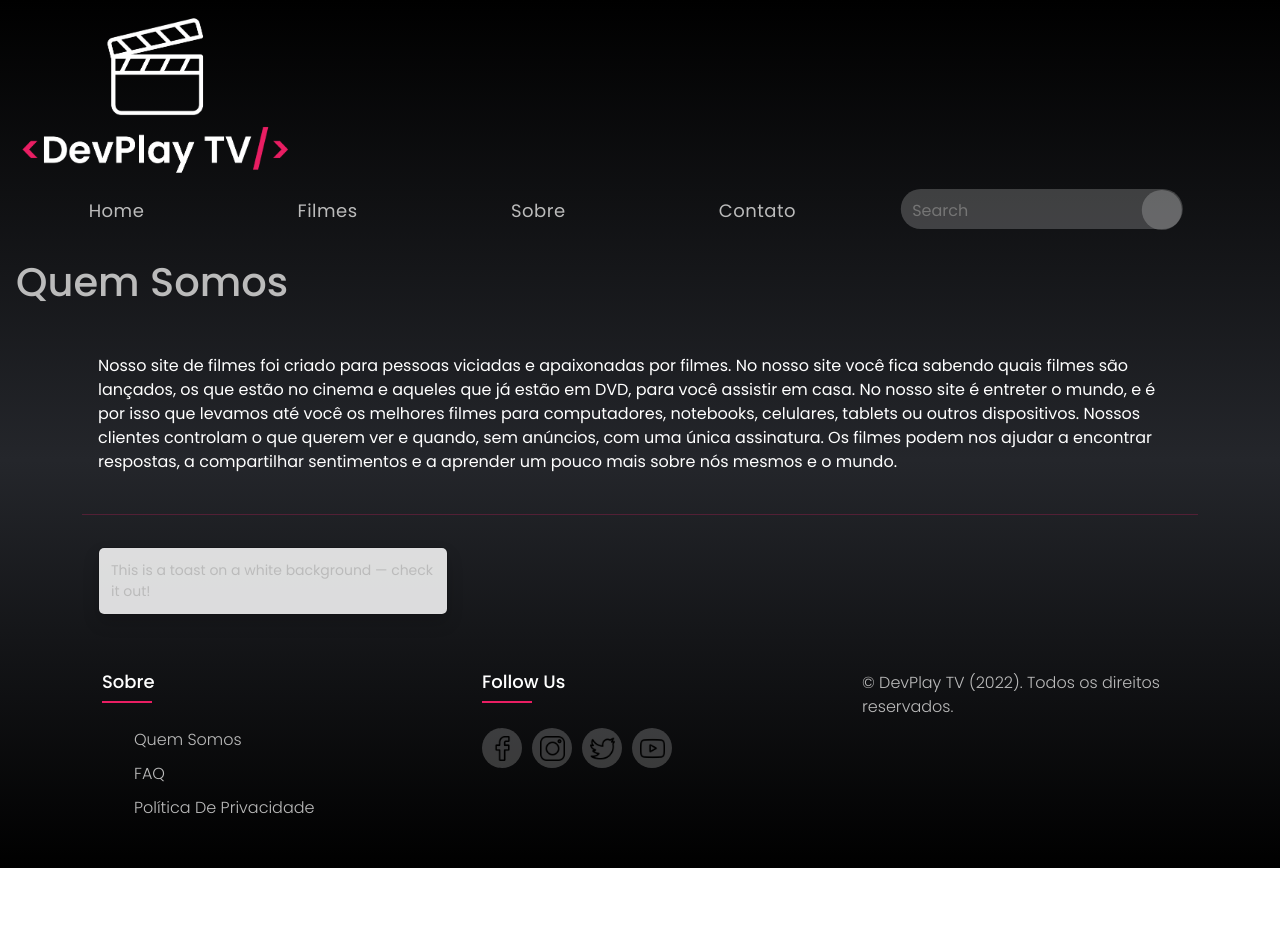
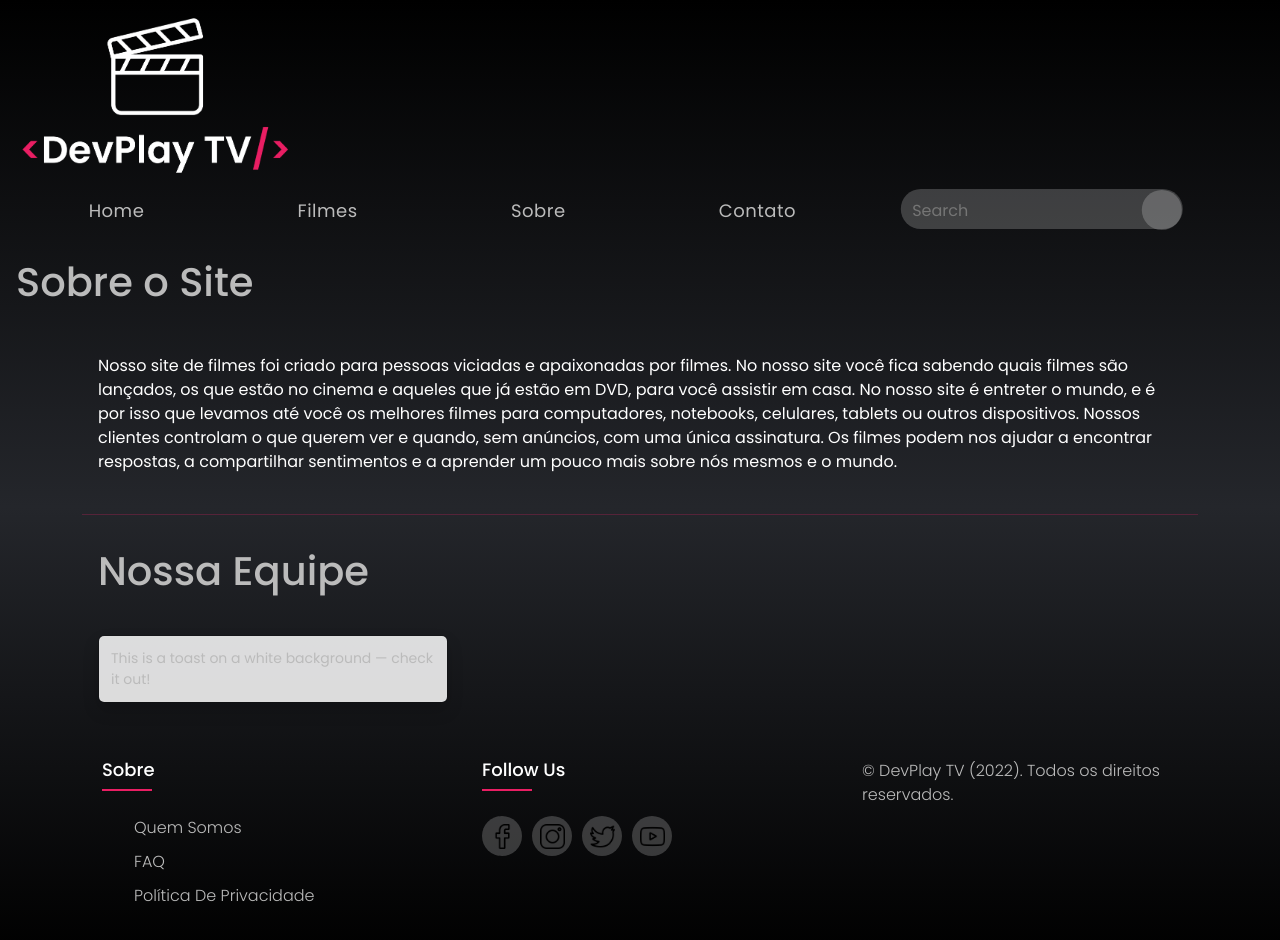
Before and after one commit to moondev94/projeto-modulo3-squad1, a React (Create React App) app: page /Sobre in a window 1280 px wide. Shown: the top 940 px of the page. Before the commit the page ends 868 px from the top, so only its background shows below. Built offline with nearby package versions, Linux system fonts and the light colour scheme; a web font is replaced by a local one.

Commit message:
Update Sobre.jsx

```diff
--- a/src/view/Sobre.jsx
+++ b/src/view/Sobre.jsx
@@ -1,16 +1,16 @@
 import React from 'react';
 import { Container, Row, Col, Toast, ToastHeader, ToastBody } from 'reactstrap';
+import "./css/Sobre.css"
 
 const Sobre = () => {
-  document.title = "Sobre";
+  document.title = "Sobre"
   return (
     <div>
-      <h1 className="p-3">Quem Somos</h1>
-
+      <h1 className="p-3"> <span>Sobre</span> o Site</h1>
       <Container>
         <Row>
           <Col>
-             <div className="p-3 my-2 rounded" >
+            <div className="p-3 my-2 rounded">
               <Col>
                 <ToastBody style={{color: 'white'}}>
                 Nosso site de filmes foi criado para pessoas viciadas e apaixonadas por filmes. No nosso site você fica sabendo quais filmes são lançados, os que estão no cinema e aqueles que já estão em DVD, para você assistir em casa.  No nosso site é entreter o mundo, e é por isso que levamos até você os melhores filmes para computadores, notebooks, celulares, tablets ou outros dispositivos. Nossos clientes controlam o que querem ver e quando, sem anúncios, com uma única assinatura.  Os filmes podem nos ajudar a encontrar respostas, a compartilhar sentimentos e a aprender um pouco mais sobre nós mesmos e o mundo.
@@ -18,11 +18,10 @@ const Sobre = () => {
               </Col>
             </div>
           </Col>
-
-
         </Row>
-        <hr style={{color: 'rgb(233 30 99)'}}></hr>
-        <div className="p-3 my-2 rounded">
+         <hr style={{color: 'rgb(233 30 99)', fontStyle: 'bold' }}></hr>
+         <h1 className="p-3">Nossa <span>Equipe</span></h1>
+         <div className="p-3 my-2 rounded">
            <div>
            <Toast>
            <ToastBody>
@@ -30,13 +29,10 @@ const Sobre = () => {
            </ToastBody>
            </Toast>
            </div>
-     </div>
+         </div>
       </Container>
-
     </div>
-
   )
-
 };
 
 export default Sobre;
```
